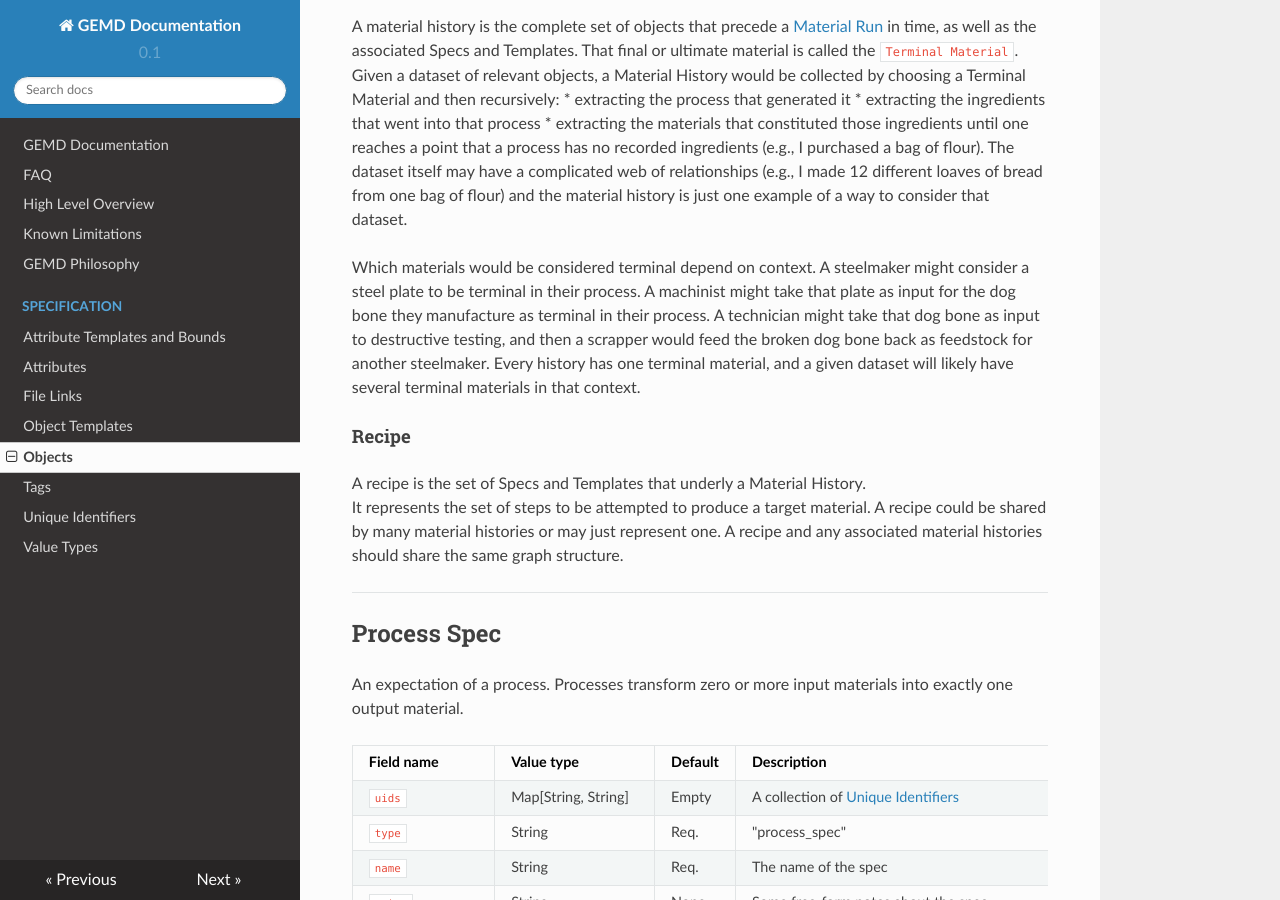
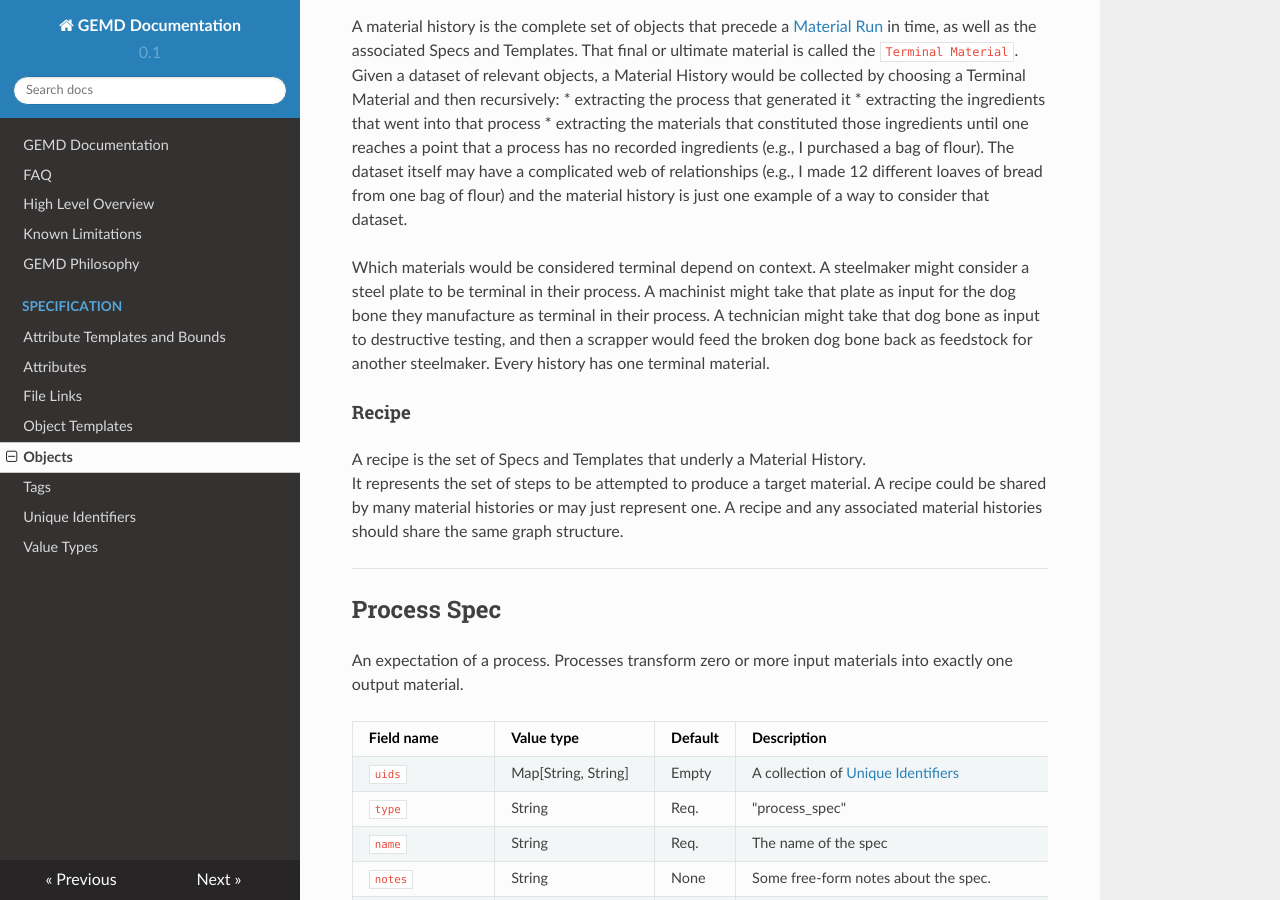
Before and after one commit to CitrineInformatics/gemd-docs, an MkDocs documentation site: the page built from docs/specification/objects.md, in a window 1280 px wide and 900 px high, scrolled down 963 px. Built offline with MkDocs 1.6.1, drawn with Linux system fonts in a browser that asks for light colours; nearby versions of some CDN libraries.

Commit message:
Removed confusing extra language

```diff
--- a/docs/specification/objects.md
+++ b/docs/specification/objects.md
@@ -44,7 +44,7 @@
 A steelmaker might consider a steel plate to be terminal in their process.
 A machinist might take that plate as input for the dog bone they manufacture as terminal in their process.
 A technician might take that dog bone as input to destructive testing, and then a scrapper would feed the broken dog bone back as feedstock for another steelmaker.
-Every history has one terminal material, and a given dataset will likely have several terminal materials in that context.
+Every history has one terminal material.
 
 #### Recipe
 
```
